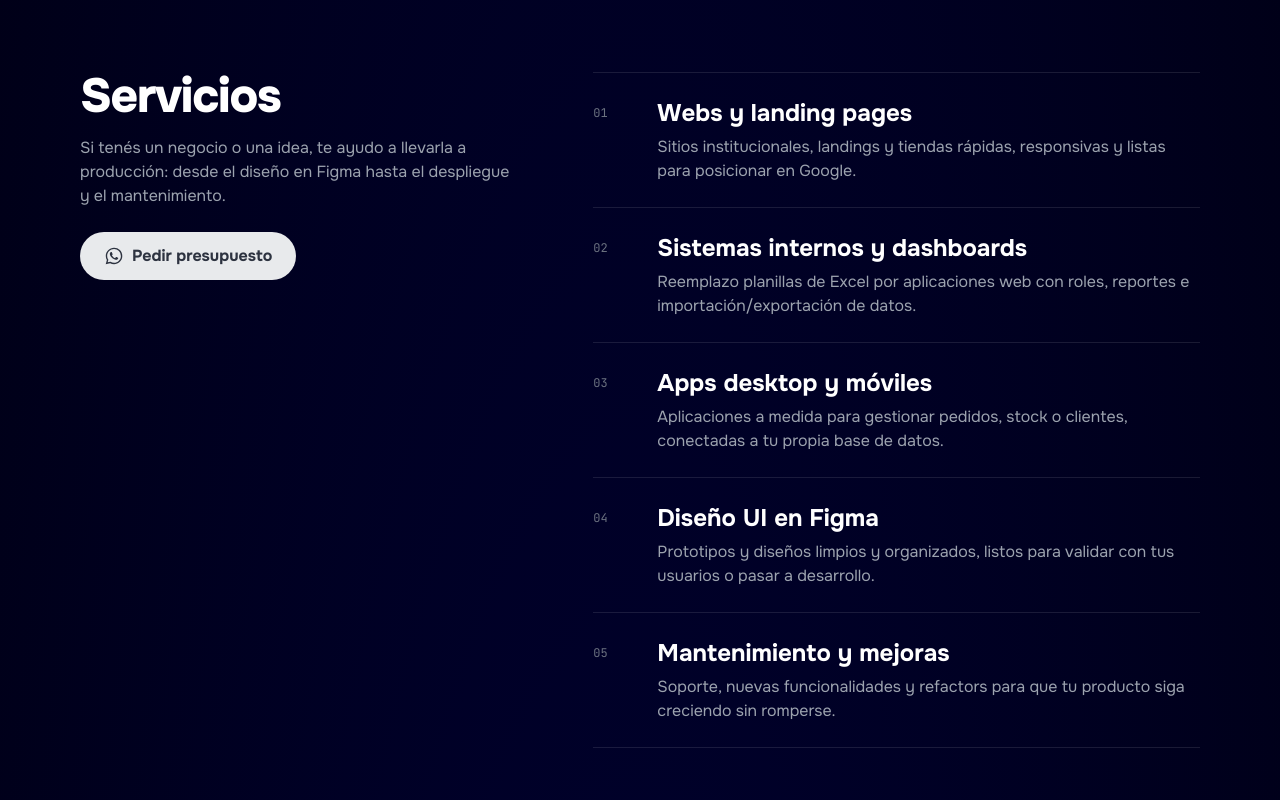
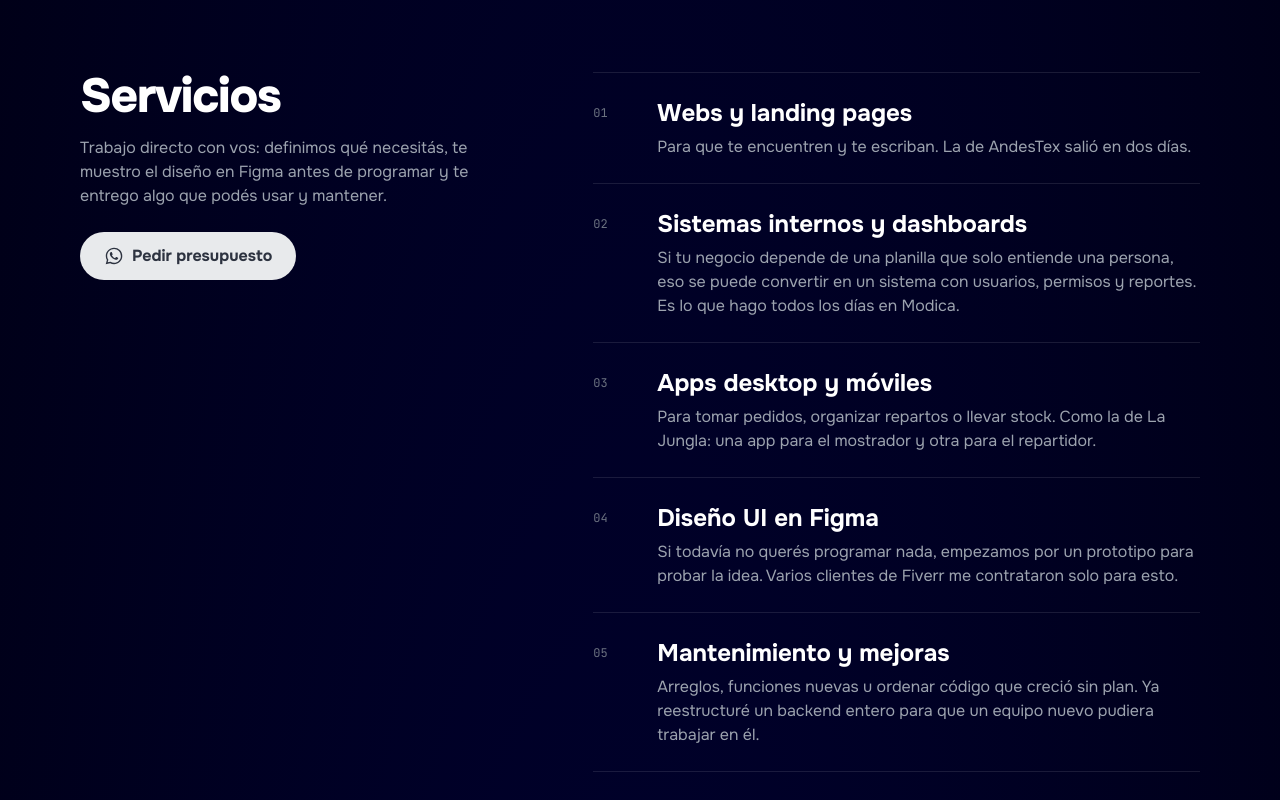
Before and after one commit to GFacundoN/portoflio-dev, a React (Vite) app: page / in a window 1280 px wide. Shown: the part 840-1640 px from the top of the page. Built offline with nearby package versions, Linux system fonts and the light colour scheme; no server answers.

Commit message:
Rewrite copy with concrete facts instead of generic phrasing (ES/EN)
- Hero, services, client results, section intros, about and contact
- Fix fetchPriority attribute casing on the hero image

```diff
--- a/src/components/Hero.jsx
+++ b/src/components/Hero.jsx
@@ -114,7 +114,7 @@ export default function Hero({ onOpenCv }) {
             alt="Facundo Gandolfo"
             width="900"
             height="900"
-            fetchpriority="high"
+            fetchPriority="high"
             decoding="async"
             className="w-3/4 sm:w-4/5 md:w-5/6 max-w-md h-auto rounded-full shadow-lg"
           />
--- a/src/i18n/es.json
+++ b/src/i18n/es.json
@@ -19,7 +19,7 @@
   "hero": {
     "title": "Hola, soy Facundo Gandolfo",
     "subtitle": "Desarrollador Full-Stack & Líder Técnico",
-    "paragraph": "Diseño y desarrollo aplicaciones web de punta a punta con React, TypeScript y Spring Boot. Hoy lidero el equipo que reemplaza la gestión de pólizas de Modica Seguros y trabajo con clientes de Argentina y el exterior convirtiendo ideas en productos reales.",
+    "paragraph": "Hago aplicaciones web completas, del diseño en Figma a la base de datos. En Modica Seguros lidero al equipo que está sacando la gestión de pólizas de una planilla de Excel. Por fuera, armo sitios y sistemas para clientes de Argentina, España, Portugal y Estados Unidos.",
     "work": "Mirá mi trabajo",
     "contact": "Contactame",
     "cv": "Ver CV",
@@ -32,28 +32,28 @@
   },
   "services": {
     "title": "Servicios",
-    "description": "Si tenés un negocio o una idea, te ayudo a llevarla a producción: desde el diseño en Figma hasta el despliegue y el mantenimiento.",
+    "description": "Trabajo directo con vos: definimos qué necesitás, te muestro el diseño en Figma antes de programar y te entrego algo que podés usar y mantener.",
     "cta": "Pedir presupuesto",
     "items": [
       {
         "title": "Webs y landing pages",
-        "description": "Sitios institucionales, landings y tiendas rápidas, responsivas y listas para posicionar en Google."
+        "description": "Para que te encuentren y te escriban. La de AndesTex salió en dos días."
       },
       {
         "title": "Sistemas internos y dashboards",
-        "description": "Reemplazo planillas de Excel por aplicaciones web con roles, reportes e importación/exportación de datos."
+        "description": "Si tu negocio depende de una planilla que solo entiende una persona, eso se puede convertir en un sistema con usuarios, permisos y reportes. Es lo que hago todos los días en Modica."
       },
       {
         "title": "Apps desktop y móviles",
-        "description": "Aplicaciones a medida para gestionar pedidos, stock o clientes, conectadas a tu propia base de datos."
+        "description": "Para tomar pedidos, organizar repartos o llevar stock. Como la de La Jungla: una app para el mostrador y otra para el repartidor."
       },
       {
         "title": "Diseño UI en Figma",
-        "description": "Prototipos y diseños limpios y organizados, listos para validar con tus usuarios o pasar a desarrollo."
+        "description": "Si todavía no querés programar nada, empezamos por un prototipo para probar la idea. Varios clientes de Fiverr me contrataron solo para esto."
       },
       {
         "title": "Mantenimiento y mejoras",
-        "description": "Soporte, nuevas funcionalidades y refactors para que tu producto siga creciendo sin romperse."
+        "description": "Arreglos, funciones nuevas u ordenar código que creció sin plan. Ya reestructuré un backend entero para que un equipo nuevo pudiera trabajar en él."
       }
     ]
   },
@@ -113,7 +113,7 @@
   },
   "clients": {
     "title": "Trabajo con clientes",
-    "description": "Algunos proyectos reales que hice para negocios y empresas: qué necesitaban, qué construí y qué cambió.",
+    "description": "Proyectos para negocios reales: qué necesitaban y en qué quedó.",
     "problem": "Necesidad",
     "solution": "Solución",
     "result": "Resultado",
@@ -125,7 +125,7 @@
         "type": "Sistema interno · Web",
         "problem": "Toda la gestión de pólizas vivía en planillas de Excel, difíciles de mantener y de compartir.",
         "solution": "Aplicación web con dashboard administrativo, roles e importación/exportación de Excel, más una web informativa para sus clientes.",
-        "result": "La operación se centraliza en un solo sistema y el proyecto pasó a ser liderado por mí junto a un equipo de pasantes."
+        "result": "Las pólizas pasan de varias planillas a un solo sistema. Entré al proyecto como pasante y hoy lo lidero."
       },
       {
         "client": "AndesTex",
@@ -139,7 +139,7 @@
         "type": "Tienda online · YPF Uniformes",
         "problem": "Después de la landing, necesitaban vender online la indumentaria de trabajo que fabrican para estaciones de servicio YPF.",
         "solution": "Tienda online hecha con Astro, con catálogo por categorías, precios y carrito de compras.",
-        "result": "Cliente recurrente: de una landing a una plataforma de venta propia."
+        "result": "Las estaciones arman el pedido solas desde el catálogo; AndesTex solo coordina facturación y entrega."
       },
       {
         "client": "Verdulería \"La Jungla\"",
@@ -157,7 +157,7 @@
     }
   },
   "projects": {
-    "description": "Proyectos personales y académicos donde exploro nuevas tecnologías.",
+    "description": "Proyectos de la escuela y personales. Acá aprendí la mayor parte de lo que uso hoy.",
     "code": "Código",
     "preview": "Preview",
     "viewMore": "Ver más en GitHub",
@@ -180,7 +180,7 @@
     ]
   },
   "education": {
-    "description": "Mi formación académica y certificaciones profesionales.",
+    "description": "Dónde estudié y qué estoy estudiando ahora.",
     "viewCertificate": "Ver certificado",
     "viewProgram": "Ver programa",
     "inProgress": "En curso",
@@ -219,7 +219,7 @@
   },
   "achievements": {
     "title": "Logros y charlas",
-    "description": "Competencias, charlas y reconocimientos fuera del día a día.",
+    "description": "Lo que hice fuera del trabajo: competencias, una charla y algo de voluntariado.",
     "post": {
       "label": "Publicación en LinkedIn",
       "role": "Expositor · Ekoparty Security Conference 2024",
@@ -270,13 +270,13 @@
     ]
   },
   "aboutMe": {
-    "paragraph1": "Soy Técnico en Programación y desarrollador full-stack. Empecé como pasante en Modica Seguros y hoy lidero técnicamente el equipo que construye su sistema interno, mientras sigo trabajando con clientes propios como freelancer.",
-    "paragraph2": "Me interesa tanto el código como el producto: cómo se organiza un backend para que un equipo nuevo lo entienda rápido, cómo se ve una interfaz en Figma antes de escribir una línea, y cómo se comunica una decisión técnica a alguien que no es técnico.",
-    "paragraph3": "Actualmente curso el Full Stack Developer del ITBA con una beca de Santander Open Academy. Busco proyectos y equipos donde pueda seguir creciendo y aportar valor real."
+    "paragraph1": "Entré a Modica Seguros como pasante en 2025. Un año después estoy a cargo de la parte técnica del sistema interno: decido cómo se organiza el código, reviso lo que escriben los pasantes y armé el material con el que aprenden.",
+    "paragraph2": "Me importa tanto que el código se entienda como que el producto se use. Por eso diseño en Figma antes de programar, y reorganicé el backend para que alguien nuevo no tenga que adivinar dónde está cada cosa.",
+    "paragraph3": "Ahora estoy cursando el Full Stack Developer del ITBA con una beca de Santander Open Academy. Me interesan equipos que cuiden cómo trabajan, no solo qué entregan."
   },
   "contact": {
-    "title": "¿Trabajamos juntos?",
-    "description": "Ya sea que busques sumar un desarrollador a tu equipo o tengas un proyecto en mente, escribime y te respondo a la brevedad.",
+    "title": "¿Tenés algo en mente?",
+    "description": "Si buscás sumar a alguien a tu equipo o tenés un proyecto, escribime. Por WhatsApp es lo más rápido.",
     "whatsapp": "Escribime por WhatsApp",
     "email": "Enviar un email",
     "cv": "Descargar CV",
```
Also changed, not shown: src/i18n/en.json (+18 -18 lines).
